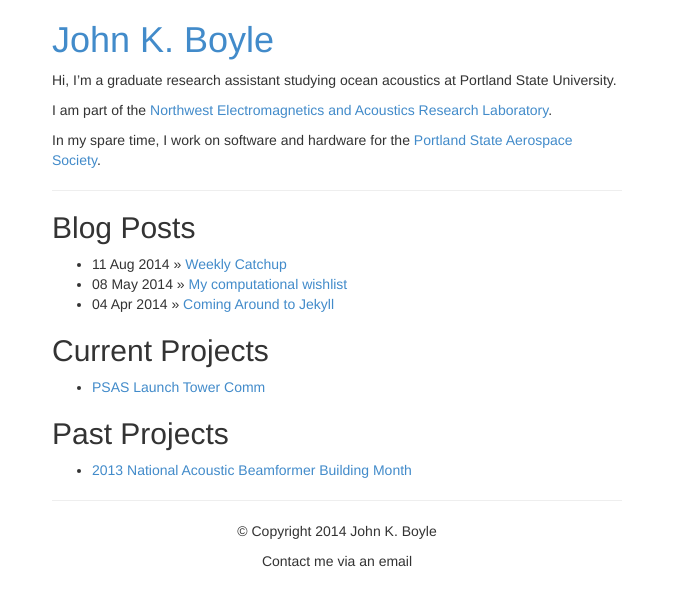
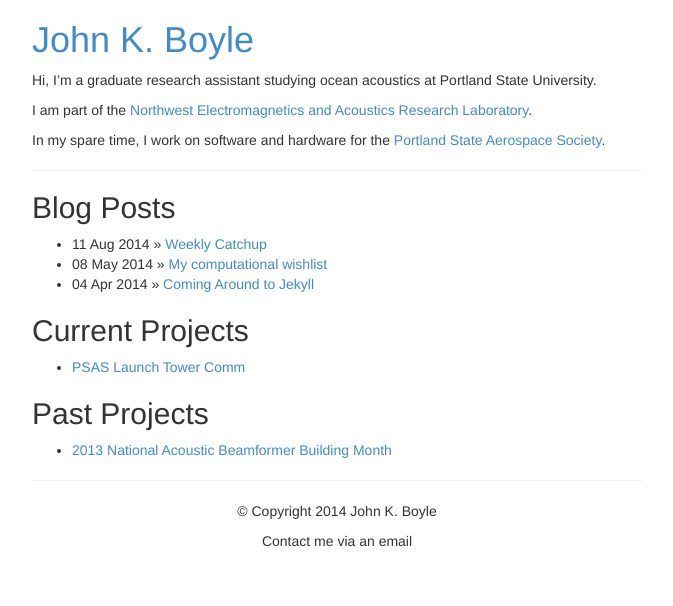
Before and after one commit to kebno/kebno.github.io, a Jekyll site: the page built from index.md, in a window 1280 px wide. Shown: the top 606 px of the page, without its empty margins (303-976 px from the left). Built offline with Jekyll 4.4.1, drawn with Linux system fonts in a browser that asks for light colours; some web fonts are replaced.

Commit message:
update layout

```diff
--- a/_config.yml
+++ b/_config.yml
@@ -1,3 +1,2 @@
 server: true
-baseurl: https://kebno.github.io
 markdown: kramdown
--- a/_layouts/default.html
+++ b/_layouts/default.html
@@ -10,7 +10,7 @@
 <style>
 body { text-align: center;
 	font-size: 1.1;}
-.container { max-width: 600px; margin: 0 auto; text-align: left; }
+.container { max-width: 640px; margin: 0 auto; text-align: left; }
 a, a:visited, a:hover { text-decoration: none; }
 #sitename { text-align: right; }
 </style>
```
